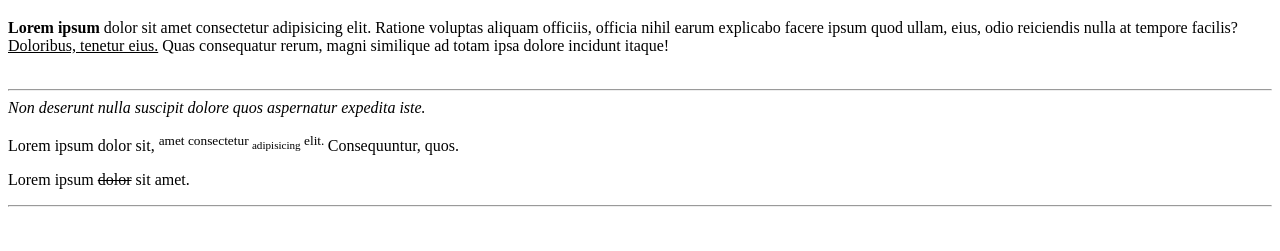
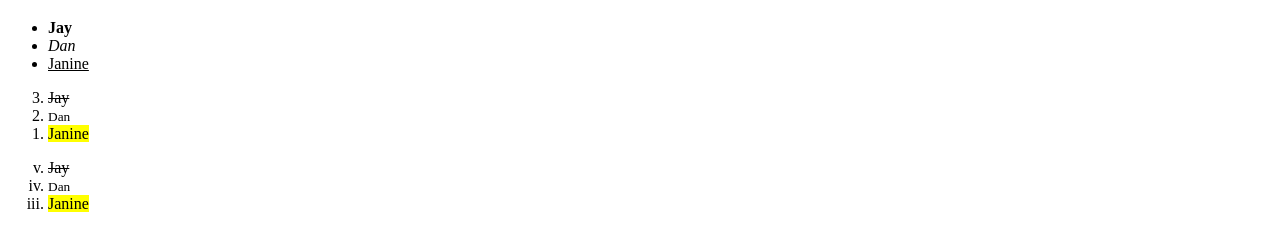
Before and after one commit to Jaikido007/Practice-Websites, a plain HTML site: page My_First_Webpage/index.html in a window 1280 px wide. Shown: the part 61-312 px from the top of the page. Drawn offline with Linux system fonts and the light colour scheme.

Commit message:
Playing with ordered and unordered lists

```diff
--- a/My_First_Webpage/index.html
+++ b/My_First_Webpage/index.html
@@ -20,27 +20,24 @@
 
   <body>
     <h1>My First Webpage!</h1>
-    <!-- BOLD = b/strong, ITALIC = i/em, UNDERLINE = u/ins The Former is best practice -->
-    <p>
-      <strong>Lorem ipsum</strong> dolor sit amet consectetur adipisicing elit.
-      Ratione voluptas aliquam officiis, officia nihil earum explicabo facere
-      ipsum quod ullam, eius, odio reiciendis nulla at tempore facilis?
-      <ins>Doloribus, tenetur eius.</ins> Quas consequatur rerum, magni
-      similique ad totam ipsa dolore incidunt itaque! <br /><br /><em>
-        <hr />
-        Non deserunt nulla suscipit dolore quos aspernatur expedita iste.</em
-      >
-    </p>
-    <!-- SUBSCRIPT = sub, SUPERSCRIPT = sup, DELETED = strike/del The Former is best practice -->
-    <p>
-      Lorem ipsum dolor sit,
-      <sup>amet consectetur <sub>adipisicing</sub> elit. </sup>Consequuntur,
-      quos.
-    </p>
-
-    <p>Lorem ipsum <del>dolor</del> sit amet.</p>
-    <!-- hr = Horizontal Rule and places a line the width of the page. -->
-    <hr />
+  <!--  ul = Unordered List and comes with bullet points as std / li = List Item-->
+    <ul>
+      <li><strong>Jay</strong></li>
+      <li><em>Dan</em></li>
+      <li><ins>Janine</li></ins></li>
+    </ul>
+    <!--  ol = Ordered List and comes with numbers as std / you can 'start' from any number / 'reversed' reverses-->
+    <ol reversed>
+      <li><del>Jay</del></li>
+      <li><small>Dan</small></li>
+      <li><mark>Janine</mark></li>
+    </ol>
+<!--  ol type='' provides other options to the std numbers, e.g roman numerals, letters etc-->
+    <ol start='5' reversed type="i">
+      <li><del>Jay</del></li>
+      <li><small>Dan</small></li>
+      <li><mark>Janine</mark></li>
+    </ol>
 
     <!-- SCRIPTS -->
     <script src="./js/script.js"></script>
```
